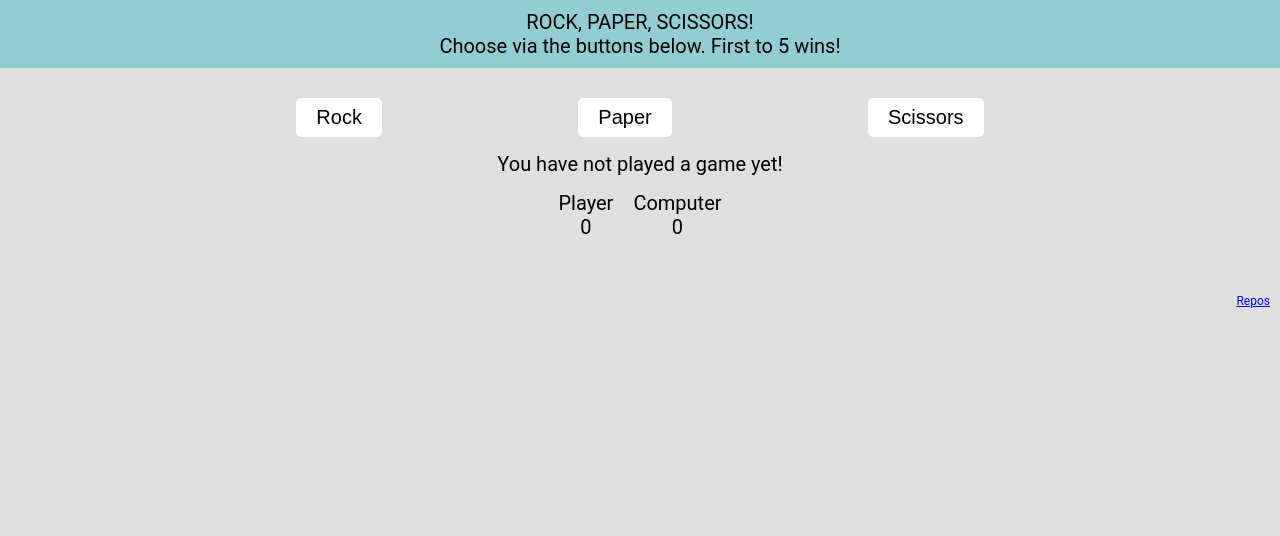
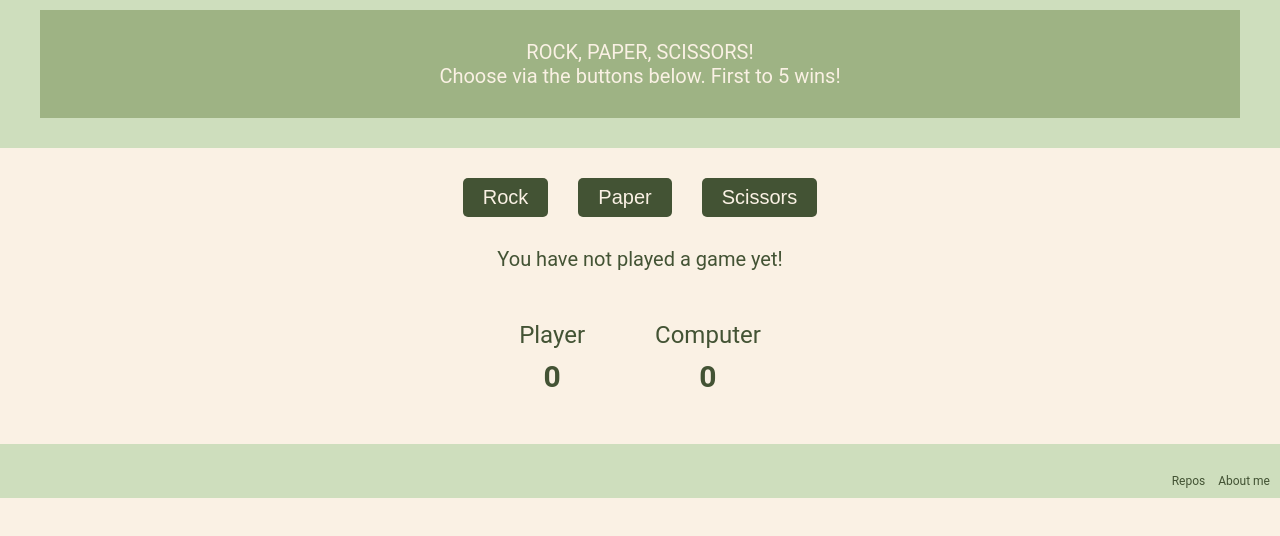
Before and after one commit to michaelma7/odin-RPS, a plain HTML site: page index.html in a window 1280 px wide. Drawn offline with Linux system fonts and the light colour scheme.

Commit message:
1.0 RPS finalized CSS and JS
basic css added with palette and flex boxes
fixed js logic to reset scores on 5 wins

```diff
--- a/index.html
+++ b/index.html
@@ -47,9 +47,8 @@
         </div>
         <div class = 'footer'>
             <div class="about">
-                <div class="navlink">
                     <a href="https://github.com/michaelma7">Repos</a>
-                </div>
+                    <a href="https://linkedin.com/in/michael-ma-21a4925a">About me</a>
             </div>
         </div>
     </div>
@@ -131,7 +130,9 @@
             if (playerScore === 5) {
                 document.getElementById('winner').textContent = "You reached 5 wins first!";
                 playerScore = 0;
+                computerScore = 0;
                 document.getElementById('player-score').textContent = playerScore;
+                document.getElementById('computer-score').textContent = computerScore;
             }
         }
         else if (result === 2) {
@@ -140,7 +141,9 @@
             if (computerScore === 5) {
                 document.getElementById('winner').textContent = "The computer reached 5 wins first!";
                 computerScore = 0;
-                document.getElementById('player-score').textContent = computerScore;
+                playerScore = 0;
+                document.getElementById('player-score').textContent = playerScore;
+                document.getElementById('computer-score').textContent = computerScore;
             }
         }
 
@@ -148,7 +151,7 @@
 
     const choices = document.querySelectorAll('.choice');
     choices.forEach(choice => choice.addEventListener('click', (e) => rockPaperScissors(e.target.id)));
-    const playAgain = document.querySelector('.winner');
-    winner.addEventListener('')
+    // const playAgain = document.querySelector('.winner');
+    // winner.addEventListener('')
 </script>
 </html>
--- a/style.css
+++ b/style.css
@@ -1,22 +1,30 @@
 html {
     font-size: 20px;
-    background-color: rgb(224, 223, 223);
 }
 
 body {
     font-family: roboto, Arial, Helvetica, sans-serif;
     margin: 0;
     min-height: 100vh;
-    min-width: 100vw;
+    flex-direction: column;
+    background-color: #FAF1E4;
+
 }
 
 button {
     border-radius: 5px;
-    background-color: white;
+    background-color: #435334;
+    color: #FAF1E4;;
     border: none;
     font-size: 20px;
     font-weight: 500;
     padding: 8px 20px;
+}
+
+a {
+    text-decoration: none;
+    color: #435334;
+    margin-left: 10px;
 }
 
 .main {
@@ -24,34 +32,56 @@ button {
     flex-direction: column;
     justify-content: stretch;
     gap: 20px;
+    background-color:#CEDEBD;
+    color: #435334;
 }
 
 .header {
-    background-color: rgba(102, 194, 206, 0.623);
-    padding: 10px;
+    background-color:#9EB384;
+    color: #FAF1E4;
+    padding: 30px;
+    margin: 10px 40px;
     text-align: center;
+    flex: 1;
+
 }
 .game-space {
     display: flex;
     flex-direction: column;
-    gap: 15px;
-    padding: 10px 100px;
+    gap: 20px;
+    padding: 30px 100px;
+    flex: 3;
+    background-color: #FAF1E4;
 }
 
 .buttons {
     display: flex;
-    justify-content: space-evenly;
+    justify-content: center;
+    gap: 30px;
 }
 
 .result {
     text-align: center;
+    margin-top: 10px;
 }
 
 .scoreboard {
     display: flex;
     align-items: center;
     justify-content: center;
-    gap: 20px;
+    gap: 70px;
+    padding-top: 30px;
+    font-size: 24px;
+}
+
+#player-score, #computer-score {
+    font-size: 30px;
+    margin-top: 10px;
+    font-weight: 600;
+}
+
+#winner {
+    text-align: center;
 }
 
 .player-score-box, .computer-score-box {
@@ -64,8 +94,9 @@ button {
 .footer {
     text-align: right;
     font-size: 12px;
+    flex: 1;
 }
 
-.navlink {
+.about {
     padding: 10px;
 }
```
